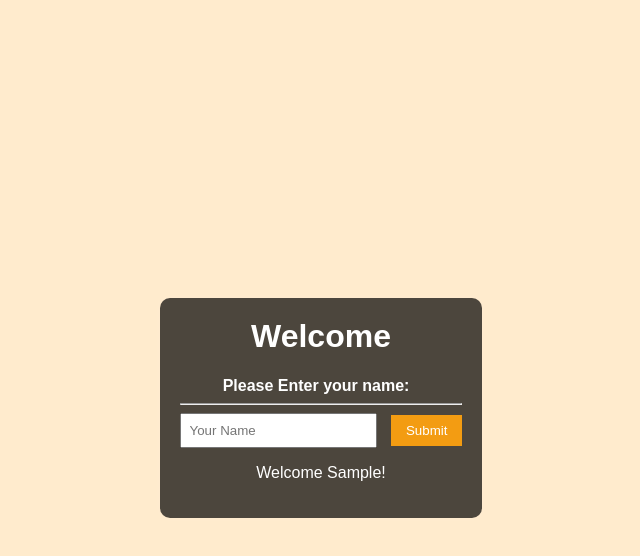
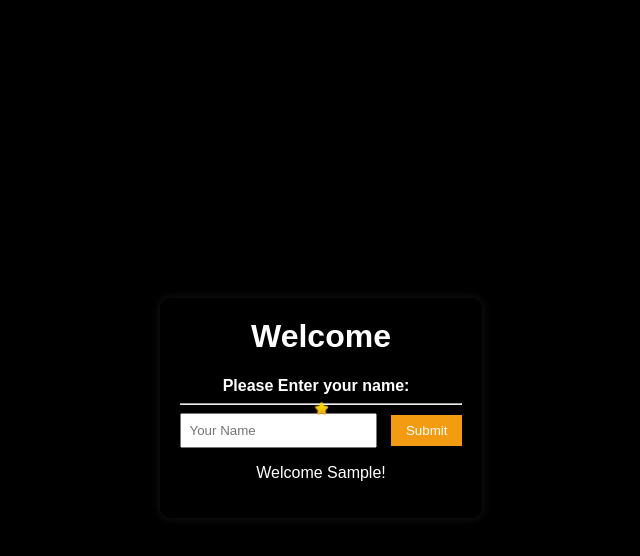
Before and after one commit to MazenDerbas/1DV610, a website with bundled scripts: page index.html in a window 1280 px wide. Both pictures are taken after typing "Sample" into the empty fields and a click on the button "Submit". Shown: the whole page, without its empty margins (319-959 px from the left). Built offline with nearby package versions, Linux system fonts and the light colour scheme.

Commit message:
Working on firework class

```diff
--- /dev/null
+++ b/Firework.js
@@ -0,0 +1,14 @@
+const submit = document.getElementById('generateButton')
+
+export class Firework{
+    constructor (){
+
+        this.fireWorkDiv = document.createElement('div');
+        this.fireWorkDiv.classList.add('firework');
+        document.body.appendChild(this.fireWorkDiv);
+    }
+}
+
+submit.addEventListener('click', ()=>  {
+    const firework = new Firework ();
+});
--- a/script.js
+++ b/app.js
@@ -1,12 +1,16 @@
+import "/Firework.js";
+
 const userInput = document.getElementById('userName')
 const submit = document.getElementById('generateButton')
 const welcome = document.getElementById('welcome-message')
+const container = document.getElementById('firework-container');
 
 
 submit.addEventListener('click', ()=>  {
     const name = userInput.value;
     setWelcomeMessage(name);
-    clearInput()
+    clearInput();
+
 
 });
 
--- a/css/style.css
+++ b/css/style.css
@@ -1,6 +1,8 @@
 body{
     font-family: Arial, Helvetica, sans-serif;
-    background-color:blanchedalmond;
+
+    ;
+    background-color: black;
     color: #fff;
     text-align: center;
     display: flex;
@@ -39,3 +41,11 @@ body{
     color: #fff;
     cursor: pointer;
   }
+
+.firework{
+    position: fixed;
+    background-image: url('../star.png');
+    width: 15px;
+    height:15px;
+    background-size: cover;
+}
--- a/index.html
+++ b/index.html
@@ -4,7 +4,7 @@
   <meta charset="UTF-8">
   <meta name="viewport" content="width=device-width, initial-scale=1.0">
   <link rel="stylesheet" href="css/style.css">
-  <script type="module" src="script.js"></script>
+  <script type="module" src="app.js"></script>
 
   <title>Doc</title>
 </head>
@@ -16,6 +16,8 @@
     <input type="text" id="userName" placeholder="Your Name">
     <button id="generateButton">Submit</button>
     <p id="welcome-message"></p>
+     <div id="firework-container" >
+    </div>
   </div>
 
 </body>
```
Also changed, not shown: star.png (added).
